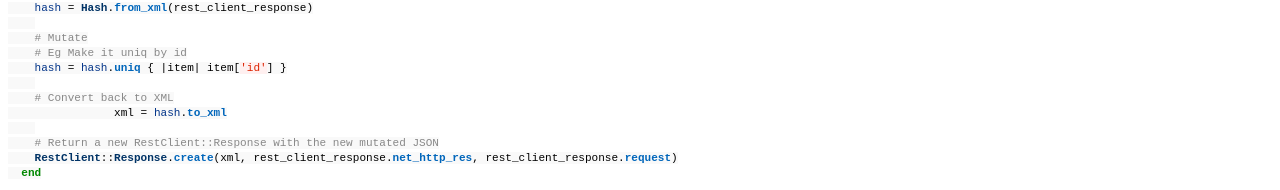
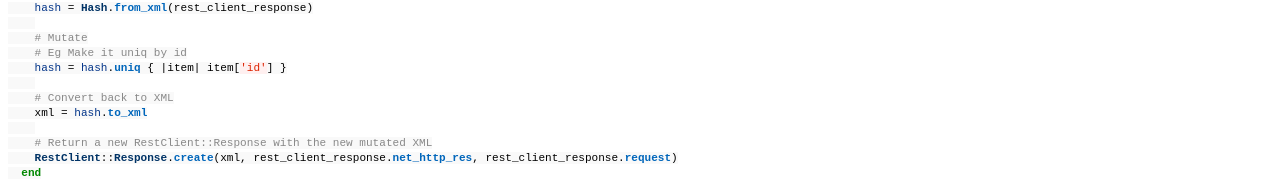
Before and after one commit to DigitalNZ/supplejack, a Jekyll site: the page built from _posts/2014-05-01-parser-dsl-domain-specific-language.md, in a window 1280 px wide and 900 px high, scrolled down 5986 px. Shown: the part 707-897 px from the top of the window. Built offline with Jekyll 4.4.1, drawn with Linux system fonts in a browser that asks for light colours; Markdown is read by kramdown in place of the engine named in the settings; a style sheet for code colours, icons or effects is not loaded.

Commit message:
Update 2014-05-01-parser-dsl-domain-specific-language.md

````diff
--- a/_posts/2014-05-01-parser-dsl-domain-specific-language.md
+++ b/_posts/2014-05-01-parser-dsl-domain-specific-language.md
@@ -362,9 +362,9 @@
     hash = hash.uniq { |item| item['id'] }
 
     # Convert back to XML
-		xml = hash.to_xml
+    xml = hash.to_xml
 
-    # Return a new RestClient::Response with the new mutated JSON
+    # Return a new RestClient::Response with the new mutated XML
     RestClient::Response.create(xml, rest_client_response.net_http_res, rest_client_response.request)
   end
 ```
````
